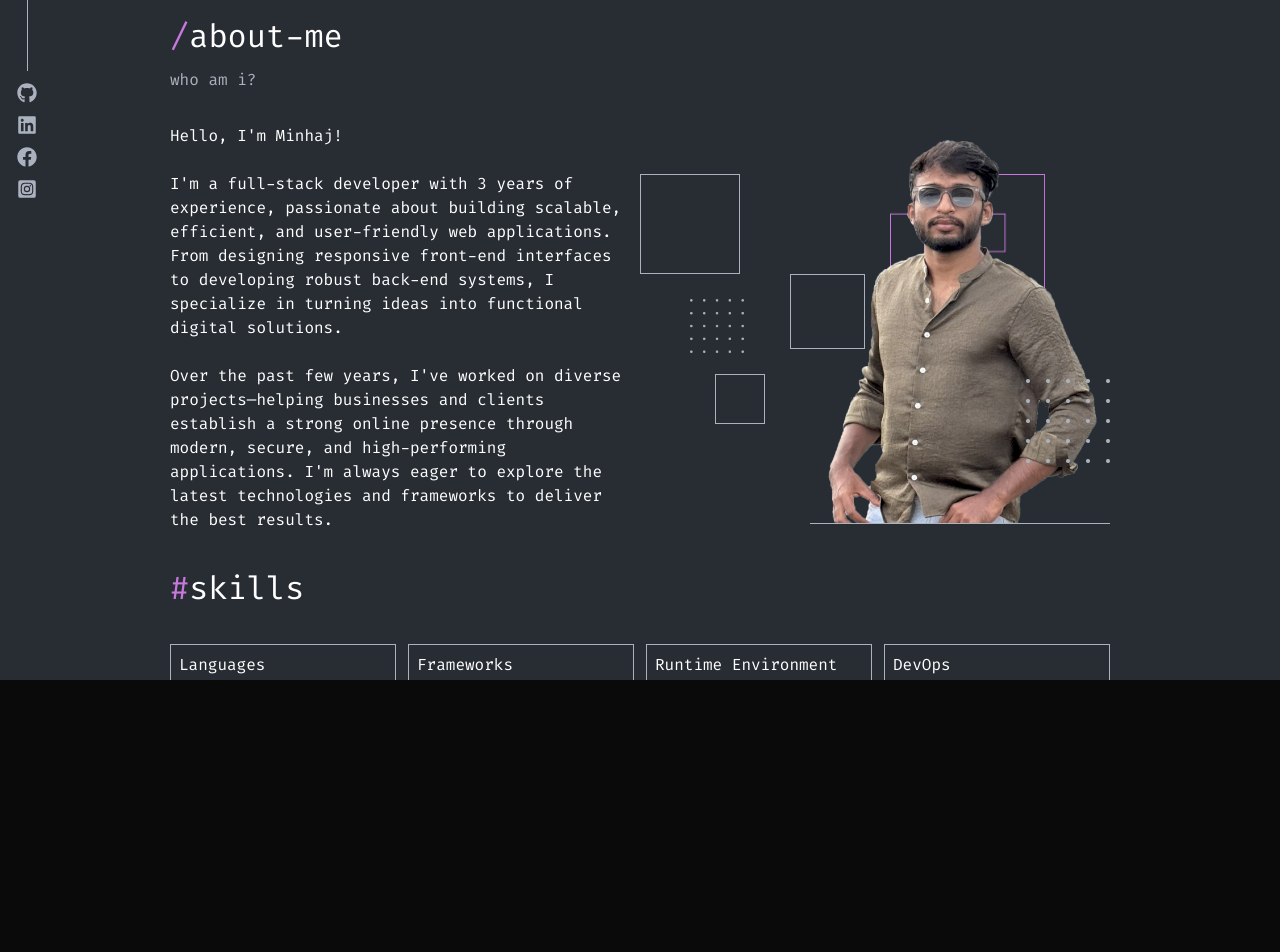
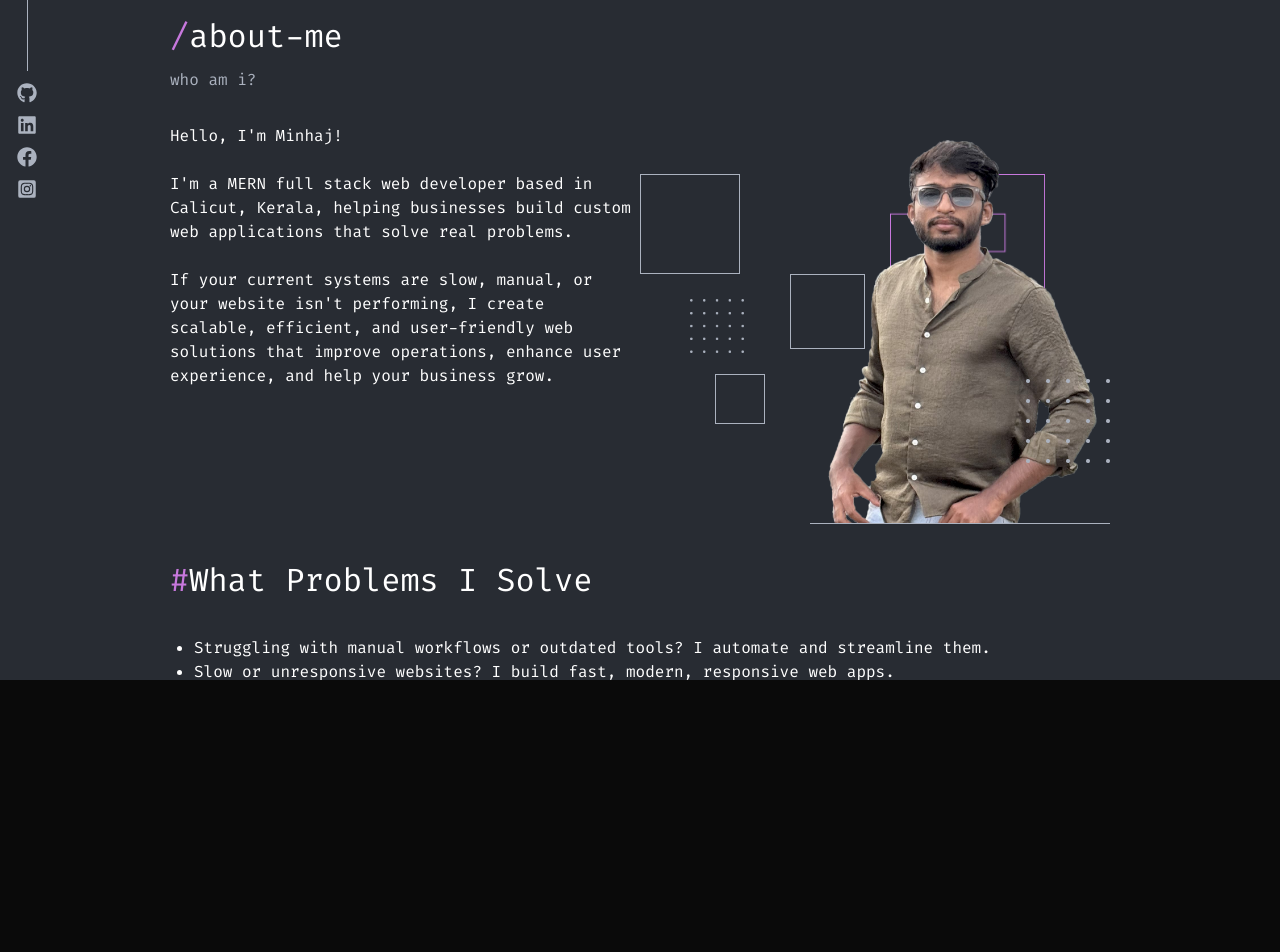
Before and after one commit to minhajzein/portfolio, a Next.js app: page /about-me in a window 1280 px wide. Shown: the part 120-1072 px from the top of the page. Built offline with nearby package versions, Linux system fonts and the light colour scheme.

Commit message:
content changed for SEO optimazation

```diff
--- /dev/null
+++ b/src/app/about-me/components/Approach.tsx
@@ -0,0 +1,36 @@
+import React from 'react'
+
+function Approach() {
+	return (
+		<div className='flex flex-col'>
+			<p>
+				I believe development is more than just coding — it’s about
+				understanding your business, your users, and your goals.
+			</p>
+			<br />
+			<p>{`Here’s how I work:`}</p>
+			<br />
+			<ul className='list-decimal md:pl-12 pl-2'>
+				<li>
+					<span className='text-primary'>Listen first:</span> Understand your
+					requirements, pain points, and objectives.
+				</li>
+				<li>
+					<span className='text-primary'>Develop & Test: </span>
+					Implement clean code, secure databases, and smooth APIs
+				</li>
+				<li>
+					<span className='text-primary'>Deploy & Support:</span> Launch
+					reliable web apps and provide ongoing support.
+				</li>
+			</ul>
+			<br />
+			<p className='text-secondary'>
+				I aim for smooth collaboration, clear communication, and results you can
+				trust.
+			</p>
+		</div>
+	)
+}
+
+export default Approach
--- /dev/null
+++ b/src/app/about-me/components/ProblemsResolved.tsx
@@ -0,0 +1,28 @@
+import React from 'react'
+
+function ProblemsResolved() {
+	return (
+		<div className='flex flex-col gap-6'>
+			<ul className='list-disc md:pl-6 pl-3'>
+				<li>
+					Struggling with manual workflows or outdated tools? I automate and
+					streamline them.
+				</li>
+				<li>
+					Slow or unresponsive websites? I build fast, modern, responsive web
+					apps.
+				</li>
+				<li>
+					Ideas stuck on paper? I turn them into fully functional digital
+					solutions.
+				</li>
+			</ul>
+			<p className='text-secondary text-center'>
+				"I focus on delivering results that matter, ensuring every project is
+				not just functional but impactful."
+			</p>
+		</div>
+	)
+}
+
+export default ProblemsResolved
--- a/src/app/about-me/components/Skills.tsx
+++ b/src/app/about-me/components/Skills.tsx
@@ -1,60 +1,67 @@
 function Skills() {
 	return (
-		<div className='w-full text-[16px] grid grid-cols-2 md:grid-cols-4 gap-[12px]'>
+		<div className='w-full text-[16px] grid grid-cols-2 md:grid-cols-3 gap-[12px]'>
 			<div className='flex flex-col border h-fit border-secondary'>
 				<div className='border-b p-[8px] border-secondary'>
-					<p>Languages</p>
+					<p>Frontend Development</p>
 				</div>
 				<div className='flex flex-wrap gap-[8px] text-secondary p-[8px]'>
-					<p>TypeScript</p>
-					<p>JavaScript</p>
-					<p>C</p>
-					<p>Java</p>
+					<p>React.js</p>
+					<p>Next.js</p>
+					<p>HTML5</p>
+					<p>CSS3</p>
+					<p>TailwindCSS</p>
+					<p>Bootstrap</p>
+					<p>SCSS</p>
+					<p>EJS</p>
+					<p>HBS</p>
+					<p>Flowbite</p>
+					<p>Gsap</p>
+					<p>React Three Fiber</p>
 				</div>
 			</div>
 			<div className='flex flex-col border h-fit border-secondary'>
 				<div className='border-b p-[8px] border-secondary'>
-					<p>Frameworks</p>
+					<p>Backend Development</p>
 				</div>
 				<div className='flex flex-wrap gap-[8px] text-secondary p-[8px]'>
-					<p>React.js</p>
-					<p>Next.js</p>
-					<p>Express</p>
-					<p>Mongoose</p>
+					<p>Node.js</p>
+					<p>Express.js</p>
+					<p>MERN Stack</p>
+					<p>RESTful APIs</p>
+					<p>GraphQL</p>
+					<p>MongoDB</p>
+					<p>MySQL</p>
+					<p>PostgreSQL</p>
+					<p>Firebase</p>
+					<p>Prisma (ORM)</p>
 				</div>
 			</div>
 			<div className='flex flex-col border h-fit border-secondary'>
 				<div className='border-b p-[8px] border-secondary'>
-					<p>Runtime Environment</p>
+					<p>DevOps & Deployment</p>
 				</div>
 				<div className='flex flex-wrap gap-[8px] text-secondary p-[8px]'>
-					<p>Node.js</p>
-				</div>
-			</div>
-			<div className='flex flex-col border h-fit border-secondary'>
-				<div className='border-b p-[8px] border-secondary'>
-					<p>DevOps</p>
-				</div>
-				<div className='flex flex-wrap gap-[8px] text-secondary p-[8px]'>
-					<p>Ec2</p>
-					<p>Amplify</p>
+					<p>AWS EC2</p>
+					<p>AWS Amplify</p>
 					<p>Vercel</p>
 					<p>S3</p>
-					<p>NginX</p>
+					<p>Nginx</p>
 					<p>Linux</p>
 				</div>
 			</div>
 			<div className='flex flex-col border h-fit border-secondary'>
 				<div className='border-b p-[8px] border-secondary'>
-					<p>Databases</p>
+					<p>Tools & Version Control</p>
 				</div>
 				<div className='flex flex-wrap gap-[8px] text-secondary p-[8px]'>
-					<p>MongoDB</p>
-					<p>MySQL</p>
-					<p>Firebase</p>
-					<p>PostgreSQL</p>
+					<p>Git</p>
+					<p>Postman</p>
+					<p>Figma</p>
+					<p>Moon Modeler</p>
 				</div>
 			</div>
+
 			<div className='flex flex-col border h-fit border-secondary'>
 				<div className='border-b p-[8px] border-secondary'>
 					<p>Tools</p>
@@ -68,18 +75,13 @@ function Skills() {
 			</div>
 			<div className='flex flex-col border h-fit border-secondary'>
 				<div className='border-b p-[8px] border-secondary'>
-					<p>Others</p>
+					<p>Programming Languages</p>
 				</div>
 				<div className='flex flex-wrap gap-[8px] text-secondary p-[8px]'>
-					<p>HTML</p>
-					<p>CSS</p>
-					<p>Bootstrap</p>
-					<p>TailwindCSS</p>
-					<p>EJS</p>
-					<p>HBS</p>
-					<p>SCSS</p>
-					<p>Flowbite</p>
-					<p>Gsap</p>
+					<p>JavaScript</p>
+					<p>TypeScript</p>
+					<p>Java</p>
+					<p>C</p>
 				</div>
 			</div>
 		</div>
--- a/src/app/about-me/page.tsx
+++ b/src/app/about-me/page.tsx
@@ -3,6 +3,8 @@ import About from '../components/about/About'
 import Title from '../projects/components/Title'
 import Skills from './components/Skills'
 import FunFacts from './components/FunFacts'
+import ProblemsResolved from './components/ProblemsResolved'
+import Approach from './components/Approach'
 
 export const metadata = {
 	title:
@@ -16,6 +18,22 @@ function AboutMe() {
 		<div className='flex flex-col w-full px-[16px] md:px-[170px] gap-[32px] py-[32px]'>
 			<PageTitle title='about-me' description='who am i?' />
 			<About />
+			<Title title='What Problems I Solve' />
+			<ProblemsResolved />
+			<Title title='My Experience & Expertise' />
+			<p>
+				With 3+ years of professional experience, I have helped clients and
+				businesses launch modern, secure, and high-performing web applications.
+				From startups to growing businesses, my work is driven by a single goal:
+				turning ideas into real digital solutions that work.
+			</p>
+			<p>
+				I stay updated with the latest MERN stack technologies, frameworks, and
+				best practices, ensuring every project is future-ready, scalable, and
+				maintainable.
+			</p>
+			<Title title='My Approach / Working Style' />
+			<Approach />
 			<Title title='skills' />
 			<Skills />
 			<Title title='my-fun-facts' />
--- a/src/app/components/about/About.tsx
+++ b/src/app/components/about/About.tsx
@@ -12,18 +12,10 @@ function About() {
 				<p className='text-[16px]'>
 					{`Hello, I'm Minhaj!`} <br />
 					<br />
-					{`I'm a full-stack developer with 3 years of experience,
-					passionate about building scalable, efficient, and user-friendly web
-					applications. From designing responsive front-end interfaces to
-					developing robust back-end systems, I specialize in turning ideas into
-					functional digital solutions.`}
+					{`I'm a MERN full stack web developer based in Calicut, Kerala, helping businesses build custom web applications that solve real problems.`}
 					<br />
 					<br />
-					{`Over the past few years, I've worked on diverse
-					projects—helping businesses and clients establish a strong online
-					presence through modern, secure, and high-performing applications. I'm
-					always eager to explore the latest technologies and frameworks to
-					deliver the best results.`}
+					{`If your current systems are slow, manual, or your website isn't performing, I create scalable, efficient, and user-friendly web solutions that improve operations, enhance user experience, and help your business grow.`}
 				</p>
 				{pathname === '/' && (
 					<Link
--- a/src/app/components/skills/Skills.tsx
+++ b/src/app/components/skills/Skills.tsx
@@ -27,91 +27,85 @@ function Skills() {
 			</div>
 
 			<div className='md:min-w-[50%] text-[16px] grid md:grid-cols-3 gap-[12px]'>
+				{/* Frontend Development */}
 				<div className='flex flex-col border h-fit border-secondary'>
 					<div className='border-b p-[8px] border-secondary'>
-						<p>Languages</p>
-					</div>
-					<div className='flex flex-wrap gap-[8px] text-secondary p-[8px]'>
-						<p>TypeScript</p>
-						<p>JavaScript</p>
-						<p>C</p>
-						<p>Java</p>
-					</div>
-				</div>
-				<div className='flex flex-col gap-[12px]'>
-					<div className='flex flex-col border h-fit border-secondary'>
-						<div className='border-b p-[8px] border-secondary'>
-							<p>Frameworks</p>
+						<p>Frontend Development</p>
 					</div>
 					<div className='flex flex-wrap gap-[8px] text-secondary p-[8px]'>
 						<p>React.js</p>
 						<p>Next.js</p>
-							<p>Three.js</p>
-							<p>Nest.js</p>
-							<p>Express.js</p>
+						<p>HTML5</p>
+						<p>CSS3</p>
+						<p>TailwindCSS</p>
+						<p>Bootstrap</p>
+						<p>SCSS</p>
+						<p>EJS</p>
+						<p>HBS</p>
+						<p>Flowbite</p>
+						<p>Gsap</p>
+						<p>React Three Fiber</p>
 					</div>
 				</div>
+
+				{/* Backend Development */}
 				<div className='flex flex-col border h-fit border-secondary'>
 					<div className='border-b p-[8px] border-secondary'>
-							<p>Runtime Environment</p>
+						<p>Backend Development</p>
 					</div>
 					<div className='flex flex-wrap gap-[8px] text-secondary p-[8px]'>
 						<p>Node.js</p>
+						<p>Express.js</p>
+						<p>MERN Stack</p>
+						<p>RESTful APIs</p>
+						<p>GraphQL</p>
+						<p>MongoDB</p>
+						<p>MySQL</p>
+						<p>PostgreSQL</p>
+						<p>Firebase</p>
+						<p>Prisma (ORM)</p>
 					</div>
 				</div>
+
+				{/* DevOps & Deployment */}
+				<div className='flex flex-col gap-[12px]'>
 					<div className='flex flex-col border h-fit border-secondary'>
 						<div className='border-b p-[8px] border-secondary'>
-							<p>DevOps</p>
+							<p>DevOps & Deployment</p>
 						</div>
 						<div className='flex flex-wrap gap-[8px] text-secondary p-[8px]'>
-							<p>Ec2</p>
-							<p>Amplify</p>
+							<p>AWS EC2</p>
+							<p>AWS Amplify</p>
 							<p>Vercel</p>
 							<p>S3</p>
-							<p>NginX</p>
+							<p>Nginx</p>
 							<p>Linux</p>
 						</div>
 					</div>
-				</div>
-				<div className='flex flex-col gap-[12px]'>
+
+					{/* Tools & Version Control */}
 					<div className='flex flex-col border h-fit border-secondary'>
 						<div className='border-b p-[8px] border-secondary'>
-							<p>Databases</p>
-						</div>
-						<div className='flex flex-wrap gap-[8px] text-secondary p-[8px]'>
-							<p>MongoDB</p>
-							<p>MySQL</p>
-							<p>Firebase</p>
-							<p>PostgreSQL</p>
-							<p>Prisma(ORM)</p>
-						</div>
-					</div>
-					<div className='flex flex-col border h-fit border-secondary'>
-						<div className='border-b p-[8px] border-secondary'>
-							<p>Tools</p>
+							<p>Tools & Version Control</p>
 						</div>
 						<div className='flex flex-wrap gap-[8px] text-secondary p-[8px]'>
 							<p>Git</p>
+							<p>Postman</p>
 							<p>Figma</p>
-							<p>Postman</p>
 							<p>Moon Modeler</p>
 						</div>
 					</div>
+
+					{/* Programming Languages */}
 					<div className='flex flex-col border h-fit border-secondary'>
 						<div className='border-b p-[8px] border-secondary'>
-							<p>Others</p>
+							<p>Programming Languages</p>
 						</div>
 						<div className='flex flex-wrap gap-[8px] text-secondary p-[8px]'>
-							<p>HTML</p>
-							<p>CSS</p>
-							<p>Bootstrap</p>
-							<p>TailwindCSS</p>
-							<p>EJS</p>
-							<p>HBS</p>
-							<p>SCSS</p>
-							<p>Flowbite</p>
-							<p>Gsap</p>
-							<p>React Three Fiber</p>
+							<p>JavaScript</p>
+							<p>TypeScript</p>
+							<p>Java</p>
+							<p>C</p>
 						</div>
 					</div>
 				</div>
--- a/src/app/contact-me/page.tsx
+++ b/src/app/contact-me/page.tsx
@@ -19,9 +19,9 @@ function ContactMe() {
 			/>
 			<div className='flex flex-col gap-[24px] md:flex-row md:justify-between'>
 				<p className='text-[16px] text-secondary w-full md:w-[50%]'>
-					I am open to freelance opportunities, and I had be happy to discuss
-					how I can contribute to your project. If you have any other inquiries,
-					please feel free to get in touch.
+					{`Have an idea or a project you want to discuss?
+                     Whether it’s a startup, small business, or enterprise solution,
+					  I’ll help you build a web application that works for you and your users.`}
 				</p>
 				<div className='flex flex-col md:flex-row md:gap-[12px] gap-[24px]'>
 					<div className='p-[12px] text-[16px] h-fit min-w-[200px] border border-secondary flex flex-col gap-[12px]'>
```
Lines whose indentation alone changed are shown as unchanged.
